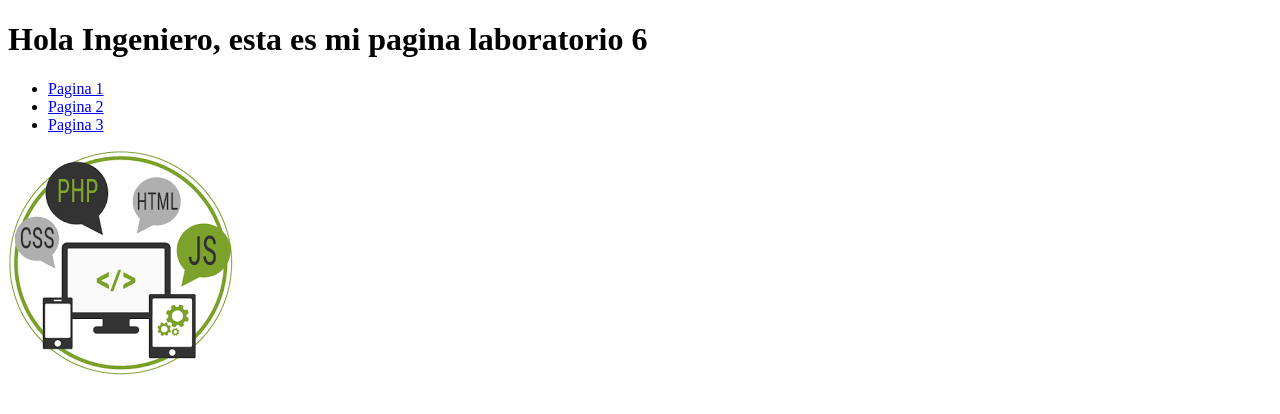
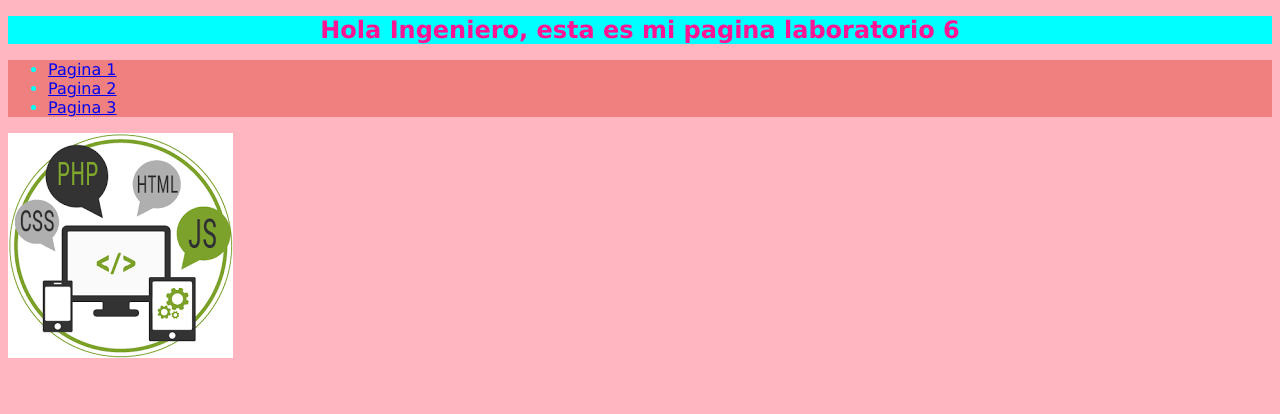
Before and after one commit to PriscilaSilva1879824/Laboratorio6, a plain HTML site: page index.html in a window 1280 px wide. Drawn offline with Linux system fonts and the light colour scheme.

Commit message:
Añadidos archivos del ejercicio 3.1

```diff
--- a/index.html
+++ b/index.html
@@ -15,5 +15,25 @@
       </ul>
       <img src="descargar (3).png" alt="100">
 </body>
-
+<style type="text/css">
+    body{
+        background-color: lightpink;
+    }
+    h1{
+        color: deeppink;
+        text-align-last: center;
+        background-color: aqua;
+        font-family: Verdana;
+        font-size:x-large;
+        letter-spacing: normal;
+    }
+    ul{
+        color: aqua;
+        background-color: lightcoral;
+        font-family:Verdana, sans-serif;
+    }
+    img{
+        image-orientation: center;
+    }
+</style>
 </html>
```
Also changed, not shown: pagina1.html (added, +12 -0 lines).
